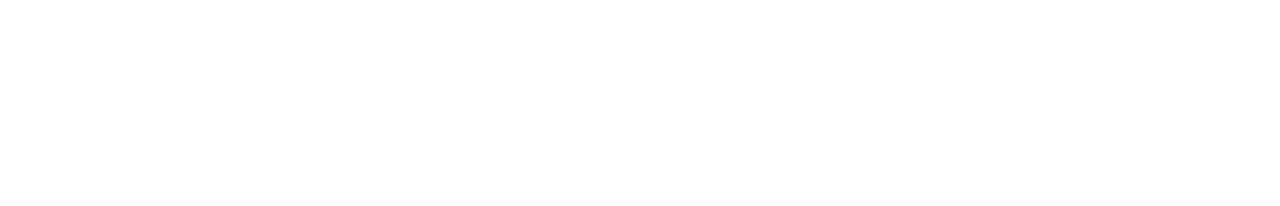
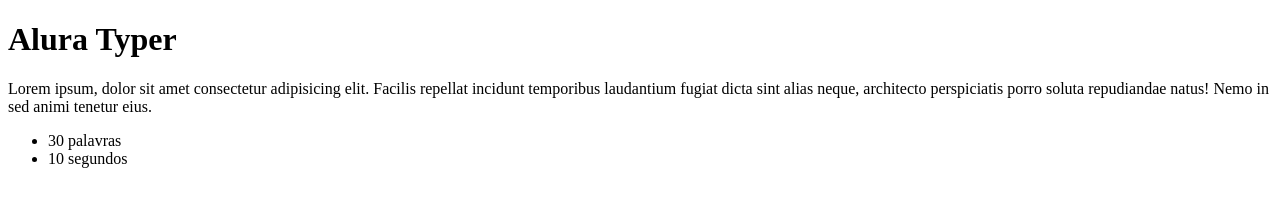
Before and after one commit to gustavovilioni/alura-typer, a plain HTML site: page public/principal.html in a window 1280 px wide. Drawn offline with Linux system fonts and the light colour scheme.

Commit message:
Módulo 1

```diff
--- /dev/null
+++ b/public/js/main.js
@@ -0,0 +1,9 @@
+var frase = $('.frase').text()
+var numeroPalavras = frase.split(" ").length
+var tamanhoFrase = $('#tamanho-frase')
+
+tamanhoFrase.text(numeroPalavras)
+
+console.log(numeroPalavras)
+console.log(frase)
+console.log(tamanhoFrase)
--- a/public/principal.html
+++ b/public/principal.html
@@ -5,6 +5,20 @@
     <title>Alura Typer</title>
 </head>
 <body>
+    <header>
+        <h1>Alura Typer</h1>
+    </header>
+    <main>
+        <p class="frase">Lorem ipsum, dolor sit amet consectetur adipisicing elit. Facilis repellat incidunt temporibus laudantium fugiat dicta sint alias neque, architecto perspiciatis porro soluta repudiandae natus! Nemo in sed animi tenetur eius.</p>
+        <ul class="informacoes">
+            <li><span id="tamanho-frase">30</span> palavras</li>
+            <li>10 segundos</li>
+        </ul>
+    </main>
+
+
     <!-- Seja bem vindo ao curso de jQuery :) -->
 </body>
+<script src="./js/jquery.js"></script>
+<script src="./js/main.js"></script>
 </html>
```
